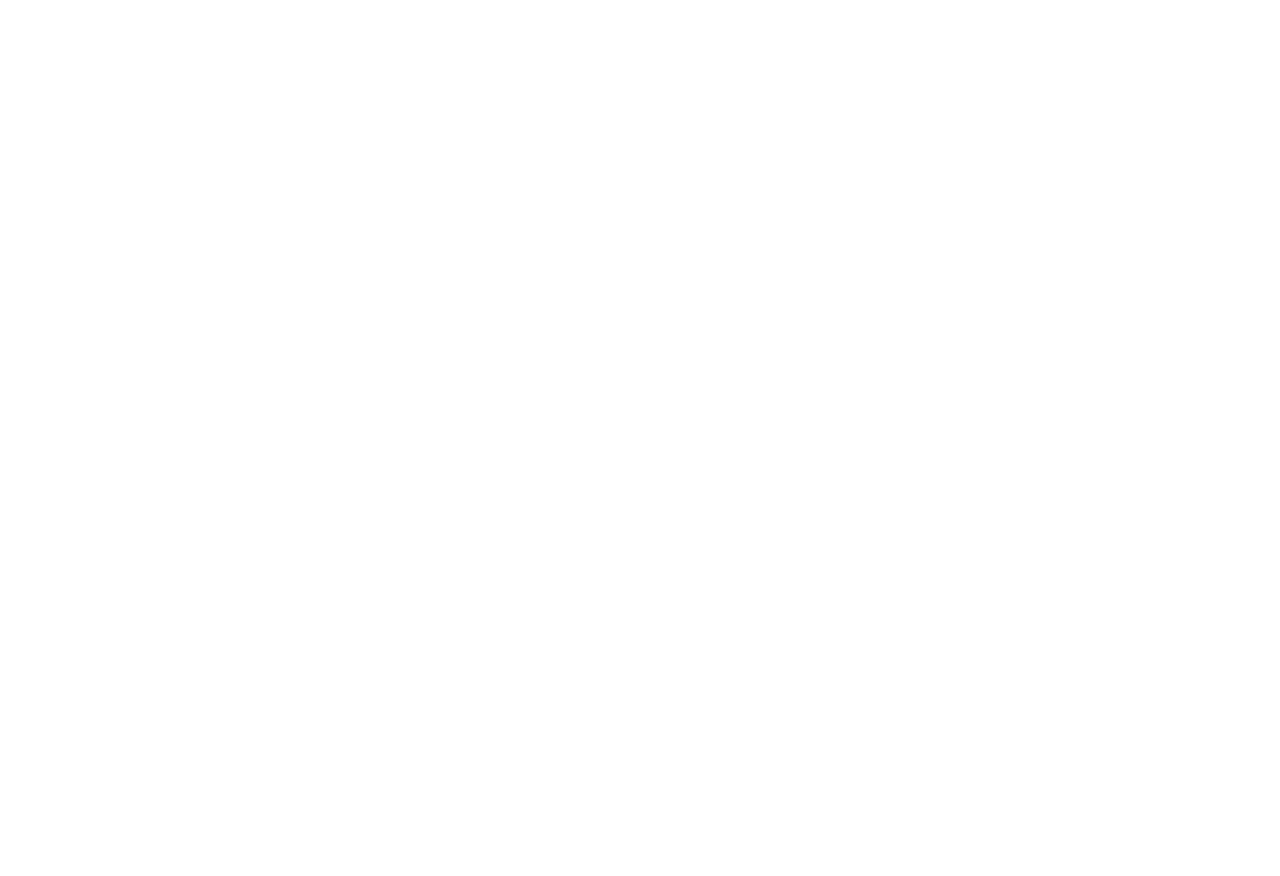
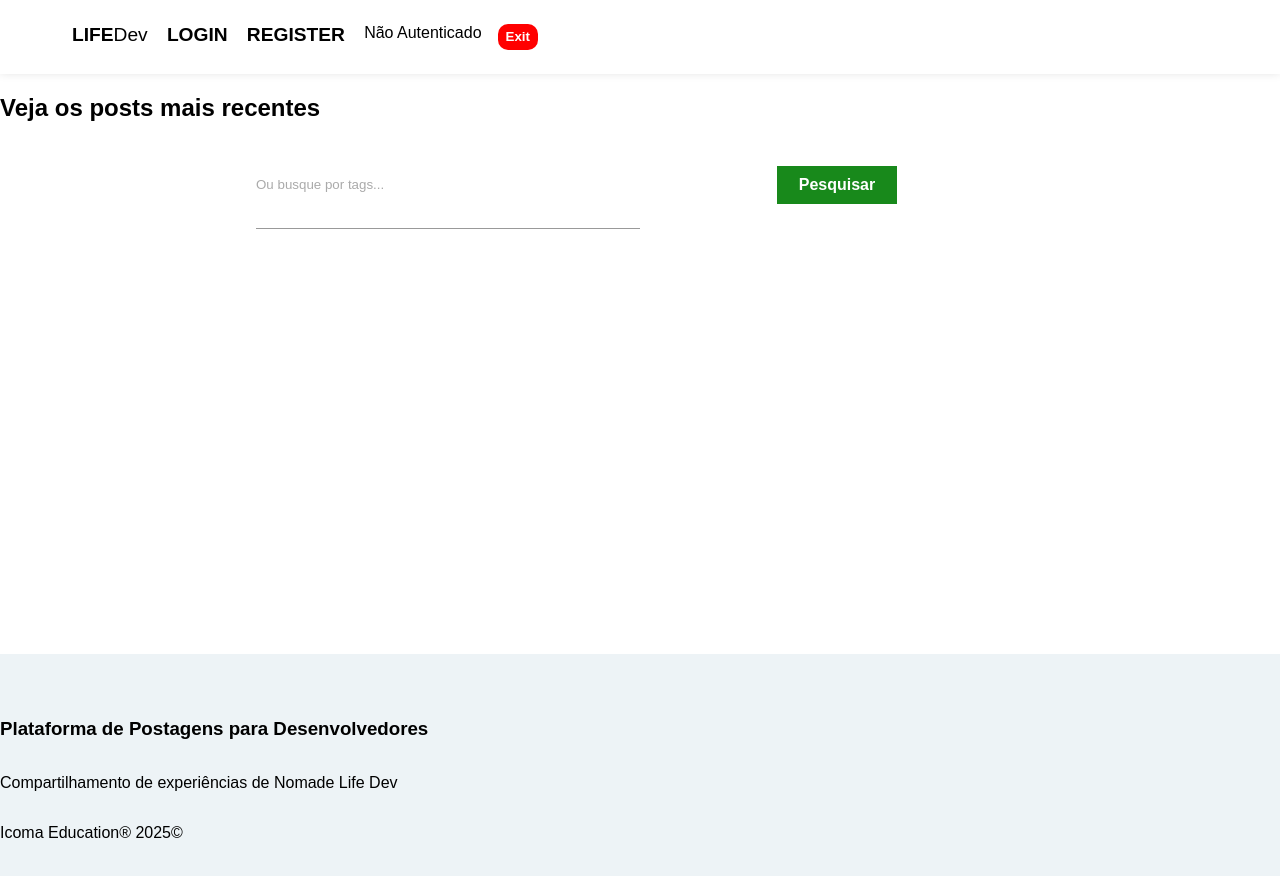
Before and after one commit to RamonSantos10/tp2-lifedev-atividade-ramon, a React (Vite) app: page /home in a window 1280 px wide. Before the commit this address had no page. Shown: the top 876 px of the page. Before the commit the page ends 800 px from the top, so only its background shows below. Built offline with nearby package versions, Linux system fonts and the light colour scheme.

Commit message:
feat/fix: Aprimorando sistema de rotas e resolvendo erros e bugs no login

```diff
--- a/src/App.jsx
+++ b/src/App.jsx
@@ -5,6 +5,7 @@
 import Login from './pages/Login/Login'
 import { Route, Routes } from 'react-router-dom'
 import Register from './pages/Register/Register'
+import Landing from './pages/Landing/Landing'
 
 
 function App() {
@@ -12,7 +13,8 @@
   return (
     <>
       <Routes>
-        <Route path='/' element={<Home />} />
+        <Route path='/' element={<Landing />} />
+        <Route path='/home' element={<Home />} />
         <Route path='/register' element={<Register />} />
         <Route path='/login' element={<Login />} />
       </Routes>
--- a/src/components/Navbar.jsx
+++ b/src/components/Navbar.jsx
@@ -1,29 +1,45 @@
+import { auth } from '../firebase/config'
+import { useAuthentication } from '../hooks/useAuthentication'
 import styles from './Navbar.module.css'
-import { NavLink } from 'react-router-dom'
+import { NavLink, useNavigate } from 'react-router-dom'
 
 const Navbar = () => {
+
+  const navigate = useNavigate()
+  const { logout } = useAuthentication();
+
+  const handlerLogout = () => {
+    logout();
+    navigate('/login')
+  }
+
   return (
     <>
       <nav className={styles.navbar}>
         <ul className={styles.link_list}>
-          <NavLink to='/' className={({ isActive }) => `${styles.brand} ${isActive ? styles.active : ''}`}>
+          <NavLink to={!auth.currentUser ? '/' : '/home'} className={({ isActive }) => `${styles.brand} ${isActive ? styles.active : ''}`}>
             <li>
               <span>Life</span>Dev
             </li>
           </NavLink>
-          <NavLink  to='/login' className={({ isActive }) => `${styles.brand} ${isActive ? styles.active : ''}`}>
+          {!auth.currentUser && <NavLink to='/login' className={({ isActive }) => `${styles.brand} ${isActive ? styles.active : ''}`}>
             <li>
               <span>Login</span>
             </li>
-          </NavLink>
-          <NavLink to='/register' className={({ isActive }) => `${styles.brand} ${isActive ? styles.active : ''}`}>
+          </NavLink>}
+          {!auth.currentUser && <NavLink to='/register' className={({ isActive }) => `${styles.brand} ${isActive ? styles.active : ''}`}>
             <li>
               <span>Register</span>
             </li>
-          </NavLink>
+          </NavLink>}
           <li>
-            <button className={styles.exit}>Exit</button>
+            <span>{auth.currentUser? 'Autenticado' : 'Não Autenticado'}</span>
           </li>
+
+          <li>
+            <button className={styles.exit} onClick={handlerLogout}>Exit</button>
+          </li>
+
         </ul>
       </nav>
     </>
--- a/src/components/Navbar.module.css
+++ b/src/components/Navbar.module.css
@@ -28,12 +28,17 @@
   padding: 0.4em 0.6em;
 }
 
+
 .active {
   background-color: #000;
   color: #fff;
 }
 
 .exit {
+  padding: 0.4em 0.6em;
+  background-color: red;
+  border-radius: 10px;
+  color: white;
+  font-weight: bold;
   border: none;
-  background-color: transparent;
 }
--- a/src/hooks/useAuthentication.jsx
+++ b/src/hooks/useAuthentication.jsx
@@ -67,6 +67,7 @@
     checkIfIsCancelled();
 
     signOut(auth);
+
   };
 
   const login = async (data) => {
@@ -76,30 +77,32 @@
     setError(false);
 
     try {
-      await signInWithEmailAndPassword(auth, data.email, data.password);
+      const { user } = await signInWithEmailAndPassword(auth, data.email, data.password);
+      console.log('login bem sucedido!');
+
+      return user;
     } catch (error) {
-      console.log(error.message);
-      console.log(typeof error.message);
-      console.log(error.message.includes("user-not"));
 
       let systemErrorMessage;
 
       if (error.message.includes("user-not-found")) {
         systemErrorMessage = "Usuário não encontrado.";
-      } else if (error.message.includes("wrong-password")) {
-        systemErrorMessage = "Senha incorreta.";
+      } else if (error.message.includes("wrong-password") || error.message.includes("invalid-credential")) {
+        systemErrorMessage = "Email e/ou senha invalido(s)";
       } else {
         systemErrorMessage = "Ocorreu um erro, por favor tenta mais tarde.";
       }
 
-      console.log("Erro no hook: " + systemErrorMessage);
+      console.log("Erro no login: " + systemErrorMessage);
 
       setError(systemErrorMessage);
+      return null
+    }
+    finally {
+      setLoading(false);
     }
 
-    console.log("Error:" + error);
 
-    setLoading(false);
   };
 
   useEffect(() => {
--- a/src/pages/Home/Home.jsx
+++ b/src/pages/Home/Home.jsx
@@ -5,7 +5,7 @@
 const Home = () => {
   return (
     <Layout>
-      <h1>Olá <span>{auth.currentUser.displayName}</span></h1>
+      {auth.currentUser && <h1>Olá <span>{auth.currentUser.displayName}</span></h1> }
       <h2>Veja os posts mais recentes</h2>
       <form className={styles.search_form}>
         <input
--- a/src/pages/Login/Login.jsx
+++ b/src/pages/Login/Login.jsx
@@ -2,7 +2,7 @@
 import { useEffect, useState } from 'react'
 import { useAuthentication } from '../../hooks/useAuthentication'
 import AuthLayout from '../../components/AuthLayout'
-import { NavLink } from 'react-router-dom'
+import { useNavigate, NavLink } from 'react-router-dom'
 
 
 
@@ -10,27 +10,25 @@
     const [email, setEmail] = useState("")
     const [password, setPassword] = useState("")
     const [error, setError] = useState("")
+    const navigate = useNavigate();
 
     const { login, error: authError, loading } = useAuthentication()
 
     const handlerSubmit = async (e) => {
         e.preventDefault()
 
-        setError("")
+        setError(null)
         const user = {
             email,
             password,
         }
+        const loggedUser = await login(user)
 
-
-        const res = await login(user).catch((e) => console.log(e.message))
-
-
-        console.log(`Login ${res} - Bem Sucedido`)
+        loggedUser && navigate('/home')
     }
 
     useEffect(() => {
-        console.log(`AuthError: ${authError}`)
+        // console.log(`AuthError: ${authError}`)
         if (authError) {
             setError(authError)
         }
@@ -39,7 +37,10 @@
     return (
         <AuthLayout>
             <div className={styles.login}>
-                <h1>Life Dev</h1>
+                <NavLink to='/'>
+                    <h1>Life Dev</h1>
+                </NavLink>
+
                 <h2>Entrar</h2>
                 <p>Faça login em nossa plataforma de desenvolvedores</p>
                 <form onSubmit={handlerSubmit}>
@@ -65,7 +66,7 @@
                             value={password}
                         />
                     </label>
-                    {!loading && <button className='btn'>Entrar</button>}
+                    {!loading && <button className='btn' type='submit'>Entrar</button>}
                     {loading && <button className='btn' disabled>Aguarde... </button>}
                     {error && <p>{error}</p>}
                     <p>
--- a/src/pages/Register/Register.jsx
+++ b/src/pages/Register/Register.jsx
@@ -46,7 +46,7 @@
 
     const createdUser = await createUser(user)
 
-    createdUser && navigate('/')
+    createdUser && navigate('/login')
 
 
     // console.log(error == null && authError == null ? 'funfou' : 'não funfou');
@@ -58,7 +58,9 @@
   return (
     <AuthLayout>
       <div className={styles.register}>
-        <h1>Life Dev</h1>
+        <NavLink to='/'>
+          <h1>Life Dev</h1>
+        </NavLink>
         <h2>Cadastrar</h2>
         <p>Crie uma conta em nossa plataforma de desenvolvedores</p>
         <form onSubmit={handleSubmit}>
```
